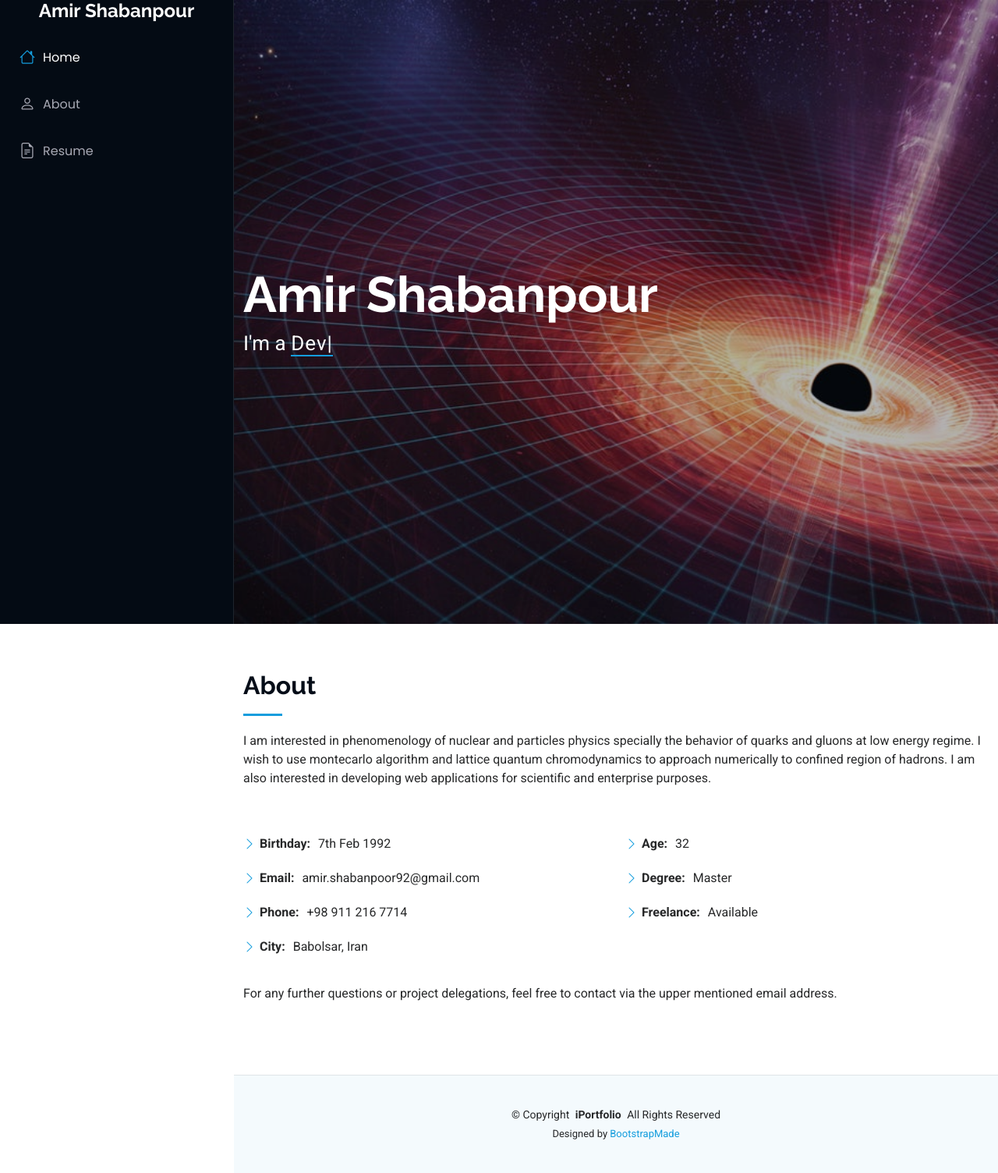
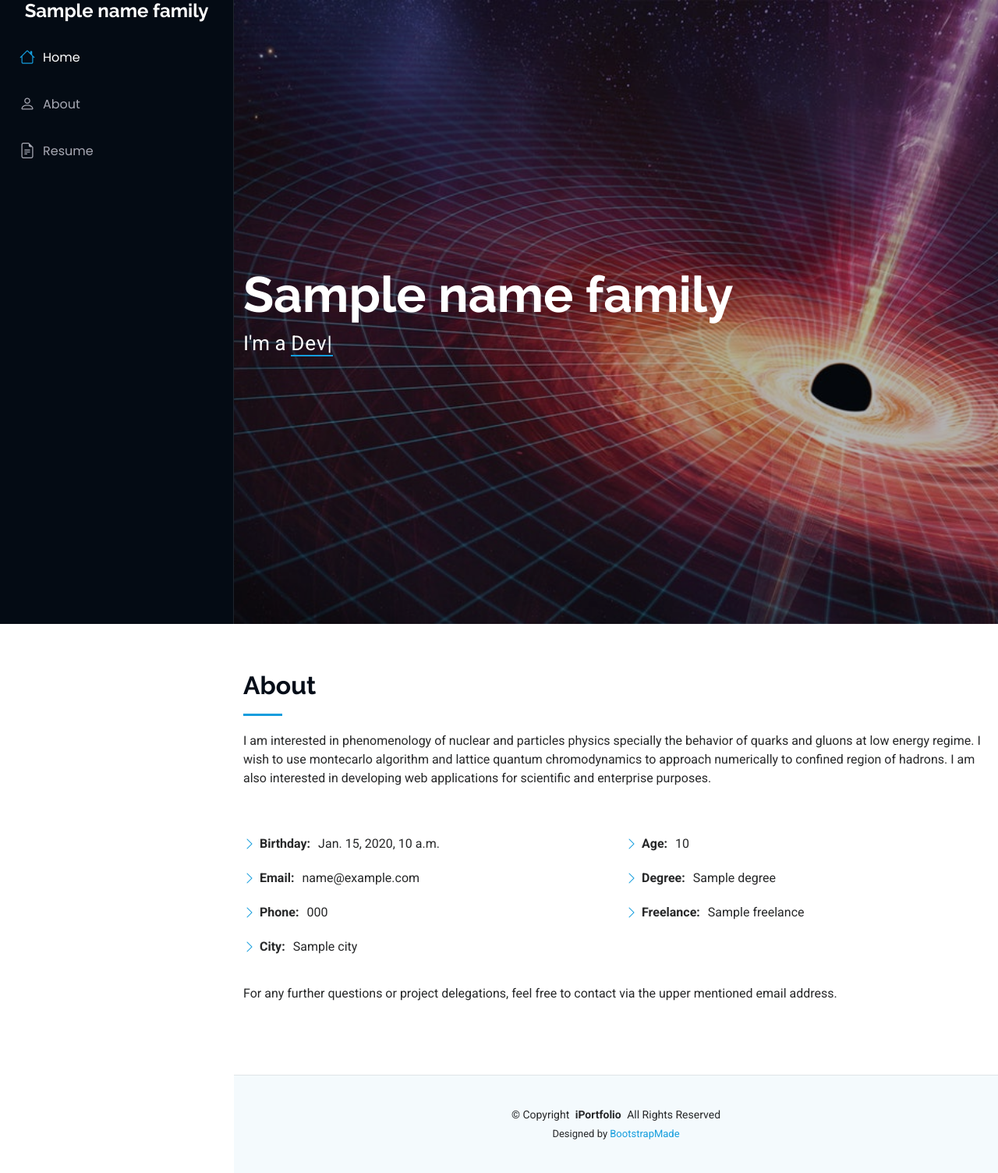
Before and after one commit to NilouSaber/maktabkhooneh-cv, a Django app: template template/base.html in a window 1280 px wide. Shown: the whole page at 78% size. Run offline with Django 4.2, Linux system fonts and the light colour scheme; the template is opened without the code that fills it: most values are stand-ins (such as "Sample title", 1, 10 or a date in 2020); some libraries are stand-ins or nearby versions.

Commit message:
template tags added

```diff
--- a/template/base.html
+++ b/template/base.html
@@ -44,7 +44,7 @@
     <a href="index.html" class="logo d-flex align-items-center justify-content-center">
       <!-- Uncomment the line below if you also wish to use an image logo -->
       <!-- <img src="assets/img/logo.png" alt=""> -->
-      <h1 class="sitename">Amir Shabanpour </h1>
+      <h1 class="sitename">{{name_family}} </h1>
     </a>
 
 
@@ -67,7 +67,7 @@
       <img src="{% static 'img/BlcHole.jpg'%}" alt="" data-aos="fade-in" class="">
 
       <div class="container" data-aos="fade-up" data-aos-delay="100">
-        <h2>Amir Shabanpour </h2>
+        <h2>{{name_family}} </h2>
         <p>I'm a <span class="typed" data-typed-items="Physicist , Developer, Motorsport enthusiast">Physicist</span><span class="typed-cursor typed-cursor--blink" aria-hidden="true"></span><span class="typed-cursor typed-cursor--blink" aria-hidden="true"></span></p>
       </div>
 
@@ -90,17 +90,17 @@
             <div class="row">
               <div class="col-lg-6">
                 <ul>
-                  <li><i class="bi bi-chevron-right"></i> <strong>Birthday:</strong> <span>7th Feb 1992</span></li>
-                  <li><i class="bi bi-chevron-right"></i> <strong>Email:</strong> <span>amir.shabanpoor92@gmail.com</span></li>
-                  <li><i class="bi bi-chevron-right"></i> <strong>Phone:</strong> <span>+98 911 216 7714</span></li>
-                  <li><i class="bi bi-chevron-right"></i> <strong>City:</strong> <span>Babolsar, Iran</span></li>
+                  <li><i class="bi bi-chevron-right"></i> <strong>Birthday:</strong> <span>{{birthday}}</span></li>
+                  <li><i class="bi bi-chevron-right"></i> <strong>Email:</strong> <span>{{email}}</span></li>
+                  <li><i class="bi bi-chevron-right"></i> <strong>Phone:</strong> <span>{{phone}}</span></li>
+                  <li><i class="bi bi-chevron-right"></i> <strong>City:</strong> <span>{{city}}</span></li>
                 </ul>
               </div>
               <div class="col-lg-6">
                 <ul>
-                  <li><i class="bi bi-chevron-right"></i> <strong>Age:</strong> <span>32</span></li>
-                  <li><i class="bi bi-chevron-right"></i> <strong>Degree:</strong> <span>Master</span></li>
-                  <li><i class="bi bi-chevron-right"></i> <strong>Freelance:</strong> <span>Available</span></li>
+                  <li><i class="bi bi-chevron-right"></i> <strong>Age:</strong> <span>{{age}}</span></li>
+                  <li><i class="bi bi-chevron-right"></i> <strong>Degree:</strong> <span>{{degree}}</span></li>
+                  <li><i class="bi bi-chevron-right"></i> <strong>Freelance:</strong> <span>{{freelance}}</span></li>
                 </ul>
               </div>
             </div>
```
Also changed, not shown: resume/views.py (+9 -1 lines).
